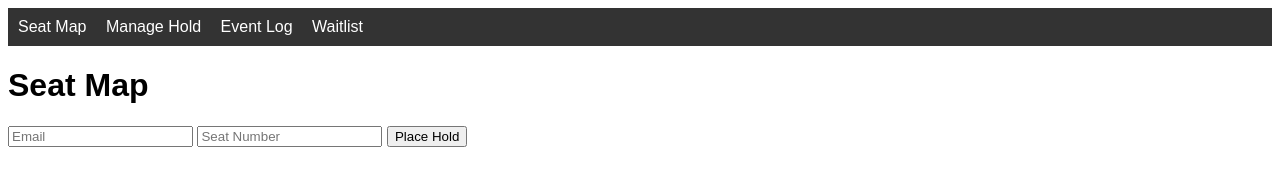
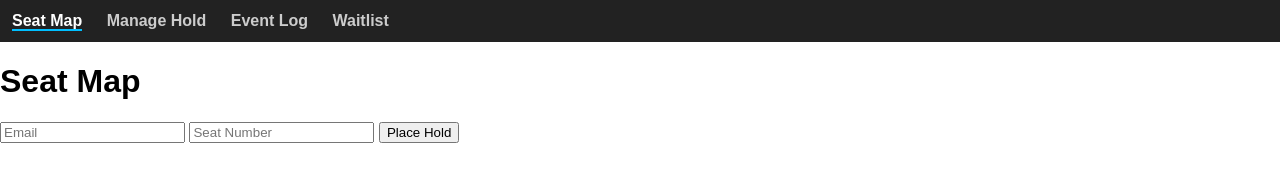
Before and after one commit to jjmolomo17-tech/seat-reservation-system-logic-flow, a website: page src/frontend/seat-map.html in a window 1280 px wide. Drawn offline with Linux system fonts and the light colour scheme; no server answers.

Commit message:
updated frontend

```diff
--- a/src/frontend/seat-map.html
+++ b/src/frontend/seat-map.html
@@ -3,9 +3,11 @@
 <head>
   <title>Seat Map</title>
   <style>
-    body { font-family: Arial, sans-serif; }
-    nav { background:#333; padding:10px; }
-    nav a { color:white; margin-right:15px; text-decoration:none; }
+    body { font-family: Arial, sans-serif; margin:0; }
+    nav { background:#222; padding:12px; }
+    nav a { color:#ccc; margin-right:20px; text-decoration:none; font-weight:bold; }
+    nav a.active { color:#fff; border-bottom:2px solid #00bfff; }
+    nav a:hover { color:#fff; }
     .seat { display:inline-block; width:80px; margin:5px; padding:10px; text-align:center; border-radius:5px; color:white; }
     .available { background-color:green; }
     .held { background-color:orange; }
@@ -24,7 +26,6 @@
         container.appendChild(div);
       });
     }
-
     async function placeHold() {
       const email = document.getElementById('email').value;
       const seatNumber = document.getElementById('seatNumber').value;
@@ -33,21 +34,22 @@
         headers: { 'Content-Type': 'application/json' },
         body: JSON.stringify({ email, seatNumber: Number(seatNumber) })
       });
-      const data = await res.json();
-      alert(JSON.stringify(data));
+      alert(JSON.stringify(await res.json()));
       loadSeats();
     }
-
     setInterval(loadSeats, 2000);
-    window.onload = loadSeats;
+    window.onload = () => {
+      loadSeats();
+      document.getElementById('nav-seat').classList.add('active');
+    };
   </script>
 </head>
 <body>
   <nav>
-    <a href="seat-map.html">Seat Map</a>
-    <a href="manage-hold.html">Manage Hold</a>
-    <a href="event-log.html">Event Log</a>
-    <a href="waitlist.html">Waitlist</a>
+    <a href="seat-map.html" id="nav-seat">Seat Map</a>
+    <a href="manage-hold.html" id="nav-manage">Manage Hold</a>
+    <a href="event-log.html" id="nav-event">Event Log</a>
+    <a href="waitlist.html" id="nav-waitlist">Waitlist</a>
   </nav>
 
   <h1>Seat Map</h1>
```
Also changed, not shown: src/frontend/event-log.html (+13 -10 lines), src/frontend/manage-hold.html (+12 -9 lines), src/frontend/waitlist.html (+14 -8 lines).
